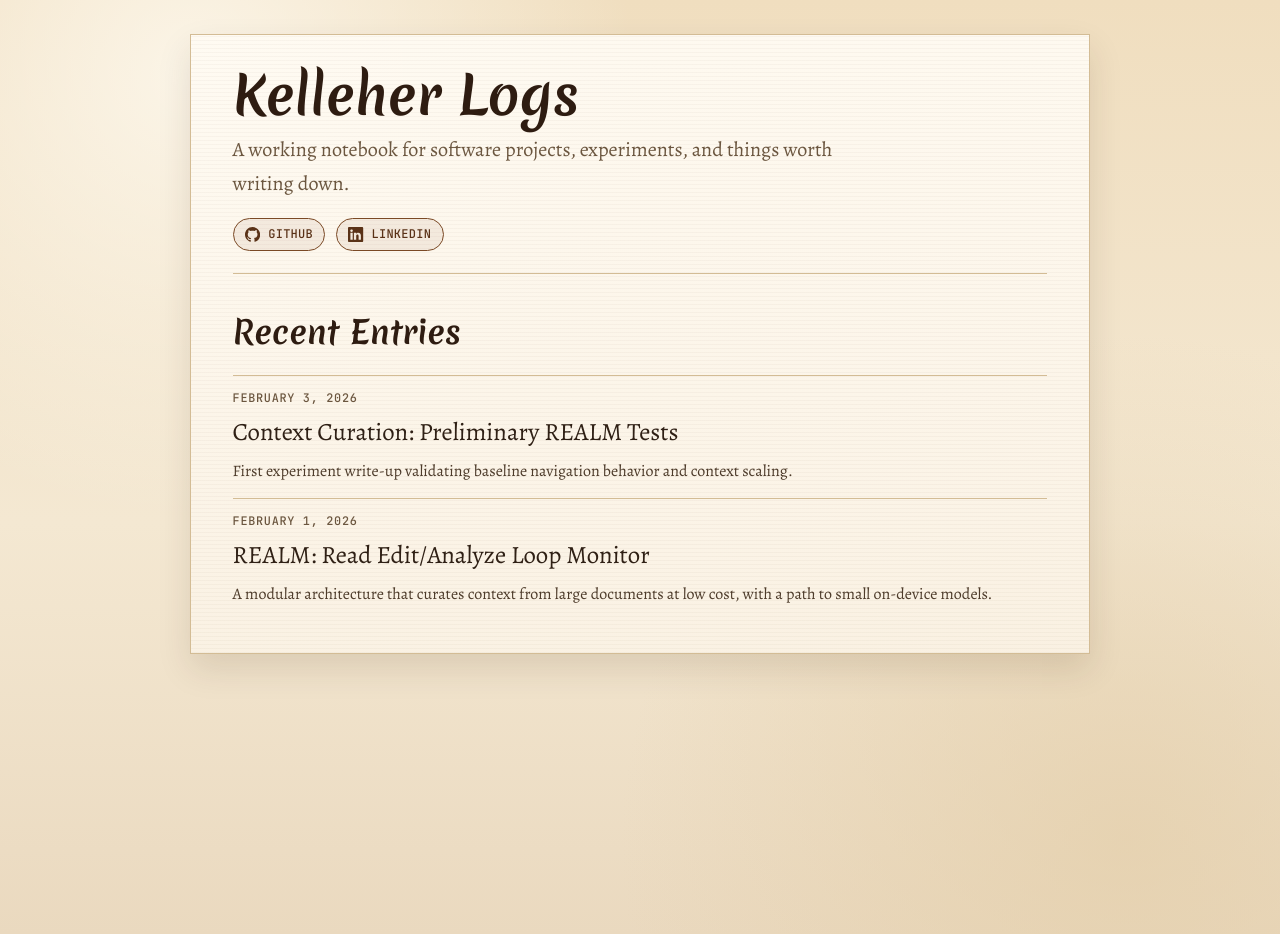
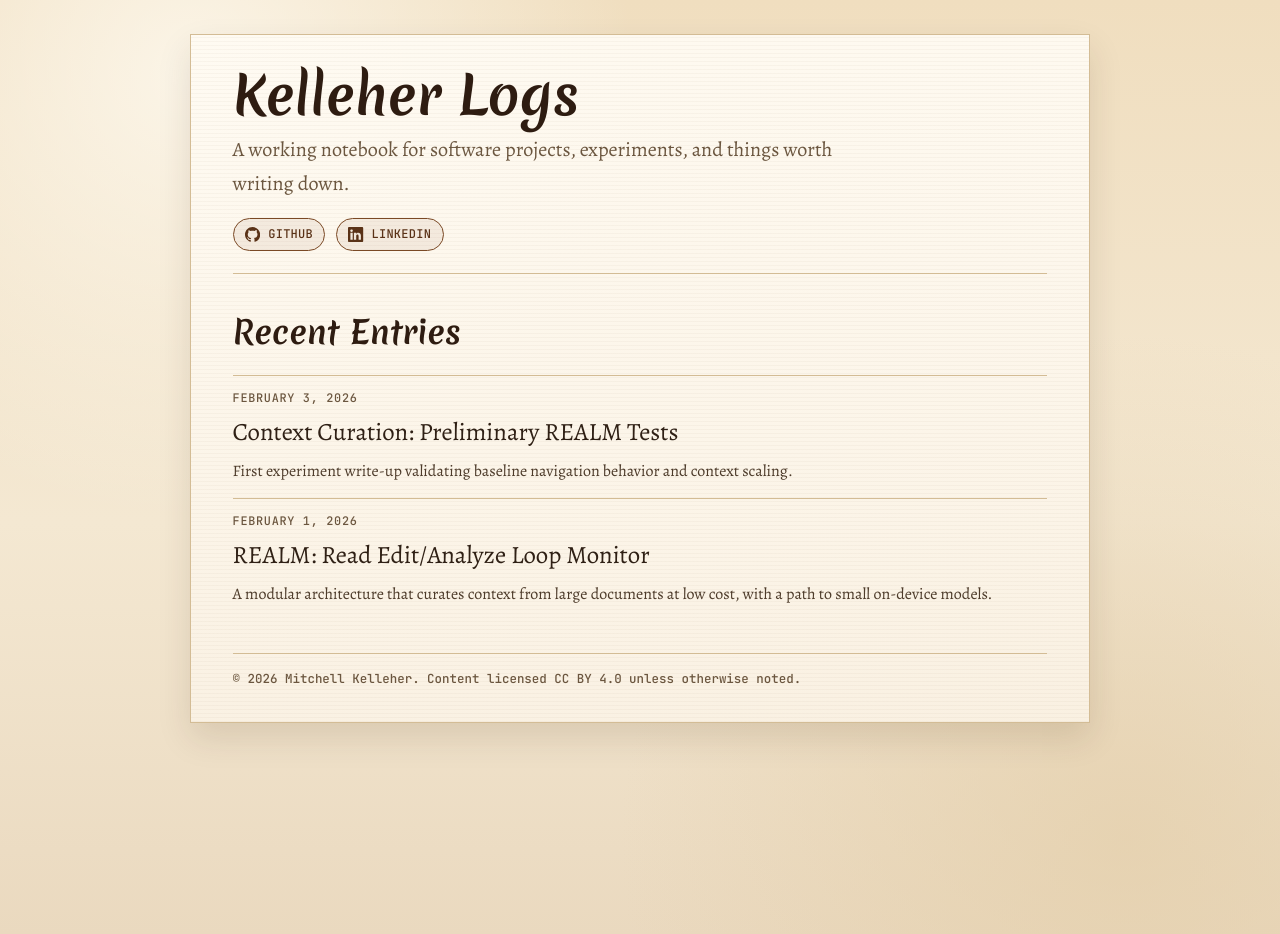
Before and after one commit to tkellehe/tkellehe.github.io, a Jekyll site: the page built from index.md, in a window 1280 px wide. Built offline with Jekyll 4.4.1, drawn with Linux system fonts in a browser that asks for light colours.

Commit message:
feat: cool footer

```diff
--- a/Gemfile
+++ b/Gemfile
@@ -4,3 +4,4 @@ gem "jekyll", "~> 4.3"
 gem "webrick", "~> 1.8"
 gem "ffi", "< 1.17"
 gem "jekyll-sass-converter", "~> 2.2"
+gem "jekyll-last-modified-at", "~> 1.3"
--- a/_config.yml
+++ b/_config.yml
@@ -10,6 +10,9 @@ kramdown:
 
 permalink: /:year/:month/:day/:title/
 
+plugins:
+  - jekyll-last-modified-at
+
 defaults:
   - scope:
       path: ""
@@ -19,3 +22,7 @@ defaults:
 
 github_url: "https://github.com/tkellehe/"
 linkedin_url: "https://www.linkedin.com/in/mitchell-kelleher/"
+repository_url: "https://github.com/tkellehe/tkellehe.github.io"
+repository_branch: "main"
+copyright_name: "Mitchell Kelleher"
+content_license: "CC BY 4.0"
--- a/_layouts/default.html
+++ b/_layouts/default.html
@@ -13,6 +13,19 @@
   <body class="{{ page.body_class }}">
     <main class="page">
       {{ content }}
+      <footer class="site-footer" aria-label="Site footer">
+        <p class="footer-legal">
+          &copy; {{ site.time | date: "%Y" }} {{ site.copyright_name | default: "Mitchell Kelleher" }}.
+          Content licensed {{ site.content_license | default: "CC BY 4.0" }} unless otherwise noted.
+        </p>
+        {% if site.repository_url and page.path and page.last_modified_at %}
+          <p class="footer-edited">
+            <a href="{{ site.repository_url }}/commits/{{ site.repository_branch | default: 'main' }}/{{ page.path | uri_escape }}" target="_blank" rel="noopener noreferrer">
+              Edited {{ page.last_modified_at | date: "%B %-d, %Y" }}
+            </a>
+          </p>
+        {% endif %}
+      </footer>
     </main>
   </body>
 </html>
--- a/assets/css/main.css
+++ b/assets/css/main.css
@@ -166,6 +166,36 @@ h2 {
   padding-top: 1rem;
   font-style: italic;
   color: var(--muted-ink);
+}
+
+.site-footer {
+  margin-top: 2rem;
+  padding-top: 0.95rem;
+  border-top: 1px solid var(--rule);
+  display: flex;
+  flex-wrap: wrap;
+  gap: 0.6rem 1rem;
+  justify-content: space-between;
+  align-items: baseline;
+  font-family: "JetBrains Mono", "Courier New", monospace;
+  font-size: 0.78rem;
+  color: var(--muted-ink);
+}
+
+.site-footer p {
+  margin: 0;
+}
+
+.footer-edited a {
+  color: var(--accent-strong);
+  text-decoration-color: rgba(90, 50, 23, 0.35);
+}
+
+.footer-edited a:hover,
+.footer-edited a:focus-visible {
+  color: var(--accent);
+  text-decoration-color: var(--accent);
+  outline: none;
 }
 
 .back-link {
@@ -565,6 +595,10 @@ h2 {
     font-size: 1.05rem;
   }
 
+  .site-footer {
+    font-size: 0.74rem;
+  }
+
   .post-content h2 {
     margin-top: 1.75rem;
   }
```
Also changed, not shown: Gemfile.lock.
